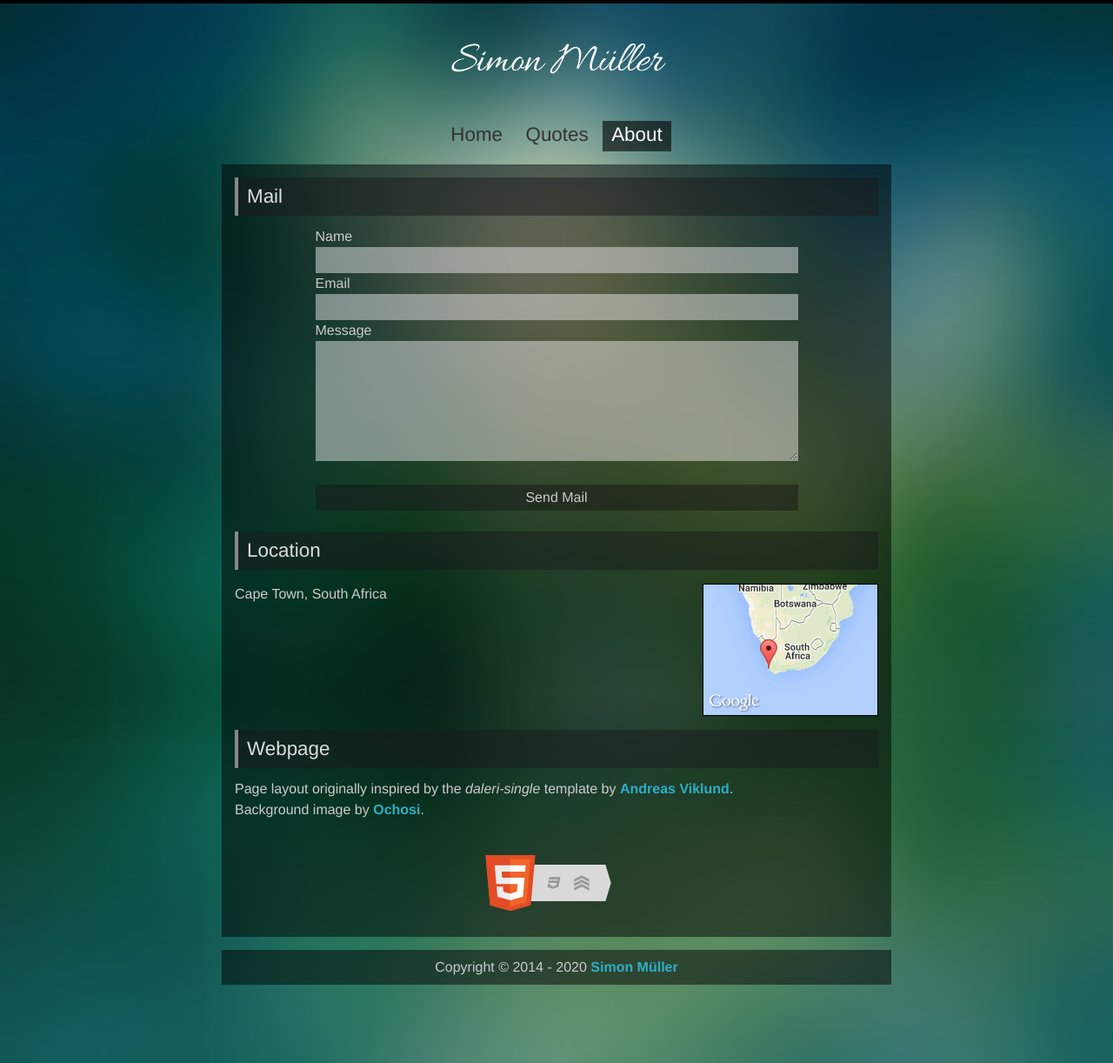
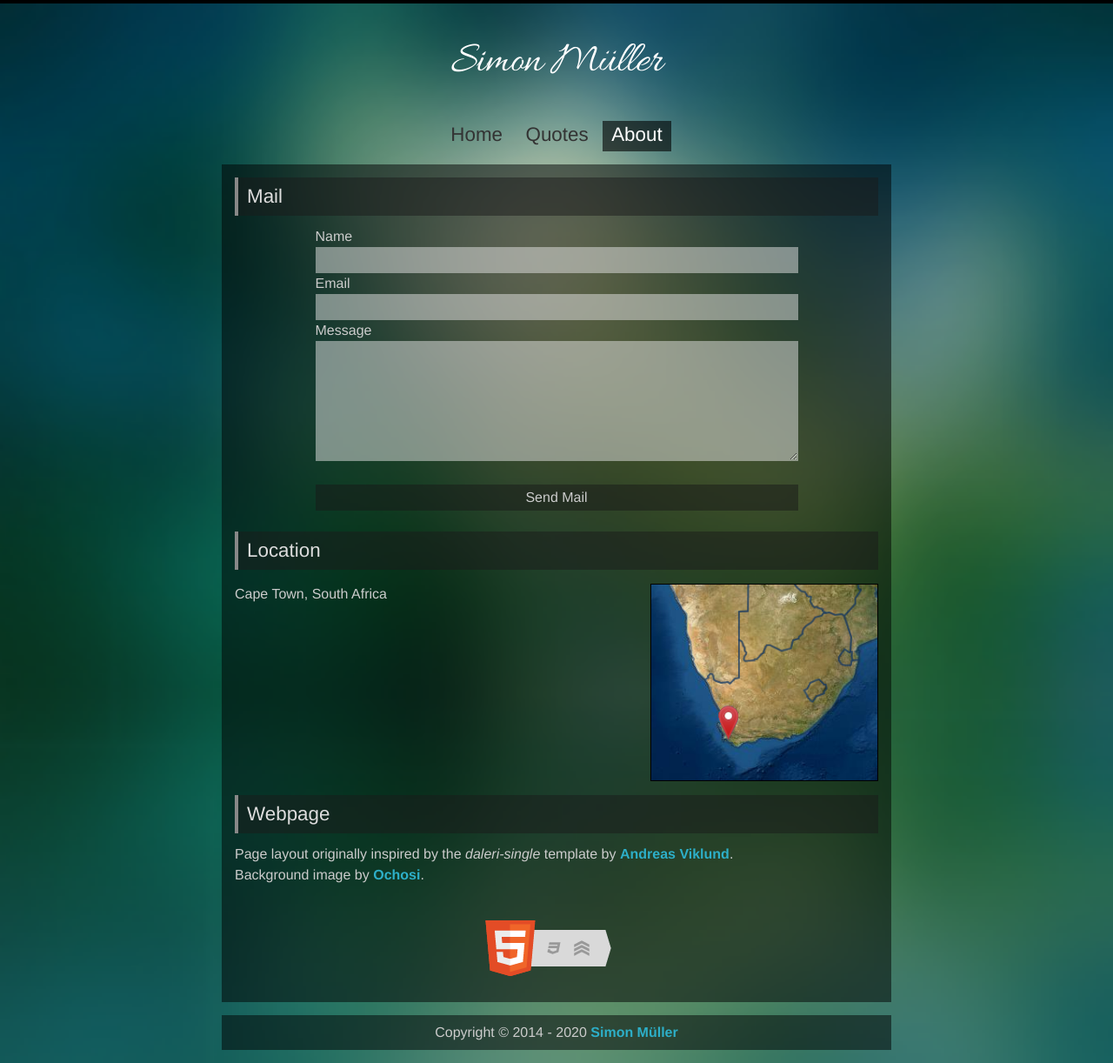
Before and after one commit to samuller/samuller.net, a Jekyll site: the page built from about/index.html, in a window 1280 px wide. Shown: the whole page at 87% size. Built offline with Jekyll 4.4.1, drawn with Linux system fonts in a browser that asks for light colours.

Commit message:
Add new map image of location
Generated from https://mapmaker.nationalgeographic.org/ and edited with Paint.NET and Pinta.

```diff
--- a/about/index.html
+++ b/about/index.html
@@ -20,7 +20,7 @@ layout: page
 
 <p class="container">
 	<!--  margin-left:10px; -->
-	<img class="float-right outline" src="/img/staticmap.png" alt="Cape Town, South Africa" />
+	<img class="float-right outline" src="/img/south-africa-cape-town.png" width="260px" alt="Cape Town, South Africa" />
 	Cape Town, South Africa<br/>
 	<br/>
 </p>
```
Also changed, not shown: img/south-africa-cape-town.png (added).
